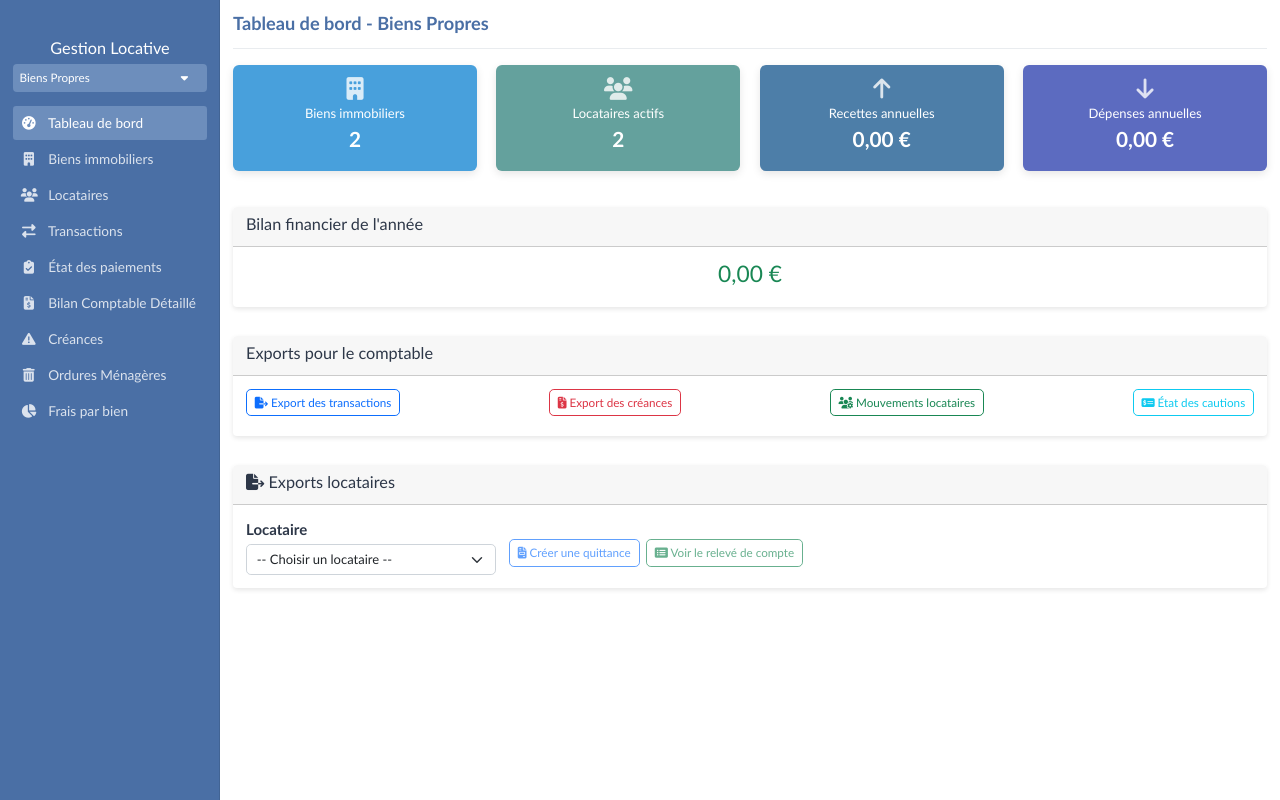
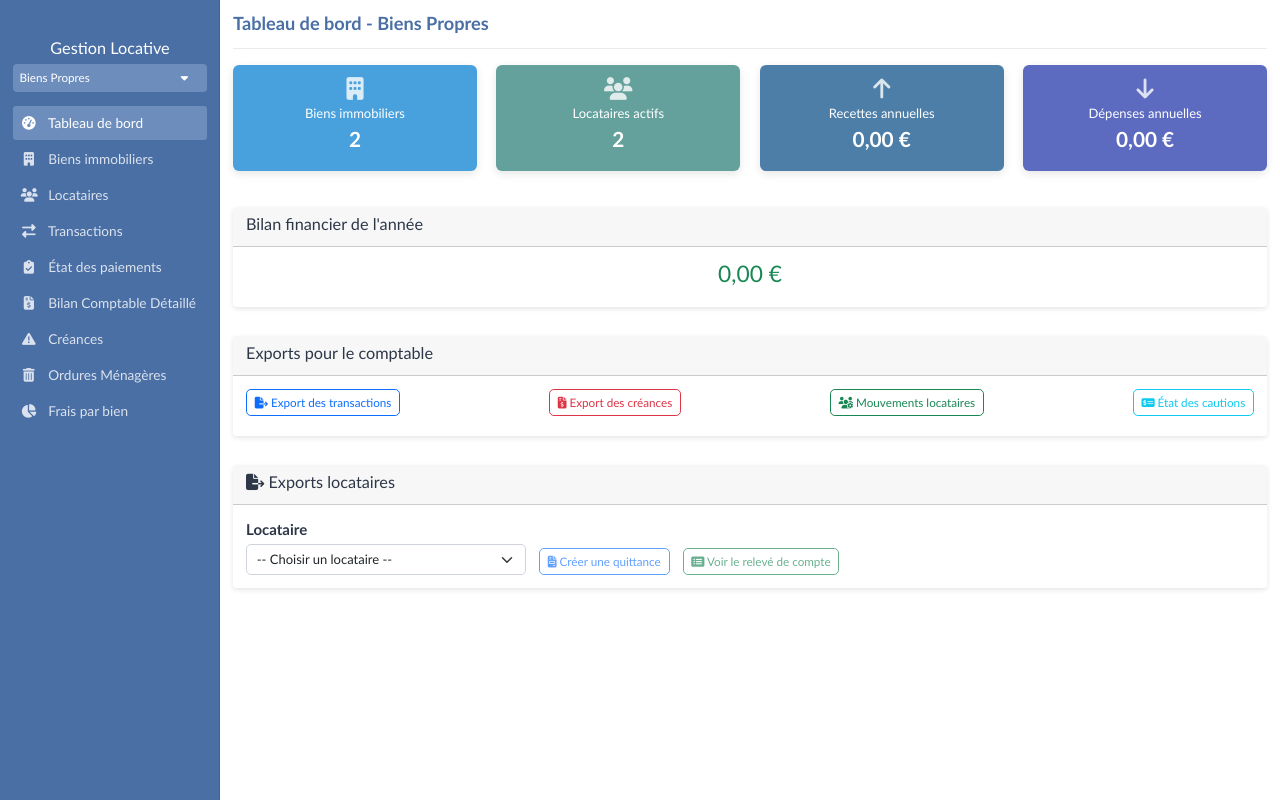
Before and after one commit to DavidBenloulou/gestion-locative, a Django app: page / in a window 1280 px wide. Run offline with Django 5.2, Linux system fonts and the light colour scheme; data comes from the database, SQL or seed files in the repository.

Commit message:
Fix alignement bandeau Exports locataires : sélecteur et boutons sur la même ligne

```diff
--- a/principale/templates/principale/dashboard.html
+++ b/principale/templates/principale/dashboard.html
@@ -236,24 +236,22 @@
                 <h5><i class="fas fa-file-export"></i> Exports locataires</h5>
             </div>
             <div class="card-body">
-                <div class="d-flex align-items-center gap-3 flex-wrap">
+                <div class="d-flex align-items-end gap-3 flex-wrap">
                     <div>
                         <label for="selectLocataireExport" class="form-label mb-1 fw-semibold">Locataire</label>
-                        <select id="selectLocataireExport" class="form-select" style="min-width: 250px;">
+                        <select id="selectLocataireExport" class="form-select" style="min-width: 280px;">
                             <option value="">-- Choisir un locataire --</option>
                             {% for loc in locataires_actifs %}
                             <option value="{{ loc.id }}">{{ loc.nom }} {{ loc.prenom }}</option>
                             {% endfor %}
                         </select>
                     </div>
-                    <div class="d-flex gap-2 mt-3">
                     <a id="btnQuittance" href="#" class="btn btn-outline-primary disabled">
                         <i class="fas fa-file-invoice"></i> Créer une quittance
                     </a>
                     <a id="btnReleve" href="#" class="btn btn-outline-success disabled">
                         <i class="fas fa-list-alt"></i> Voir le relevé de compte
                     </a>
-                    </div>
                 </div>
             </div>
         </div>
```
Lines whose indentation alone changed are shown as unchanged.
